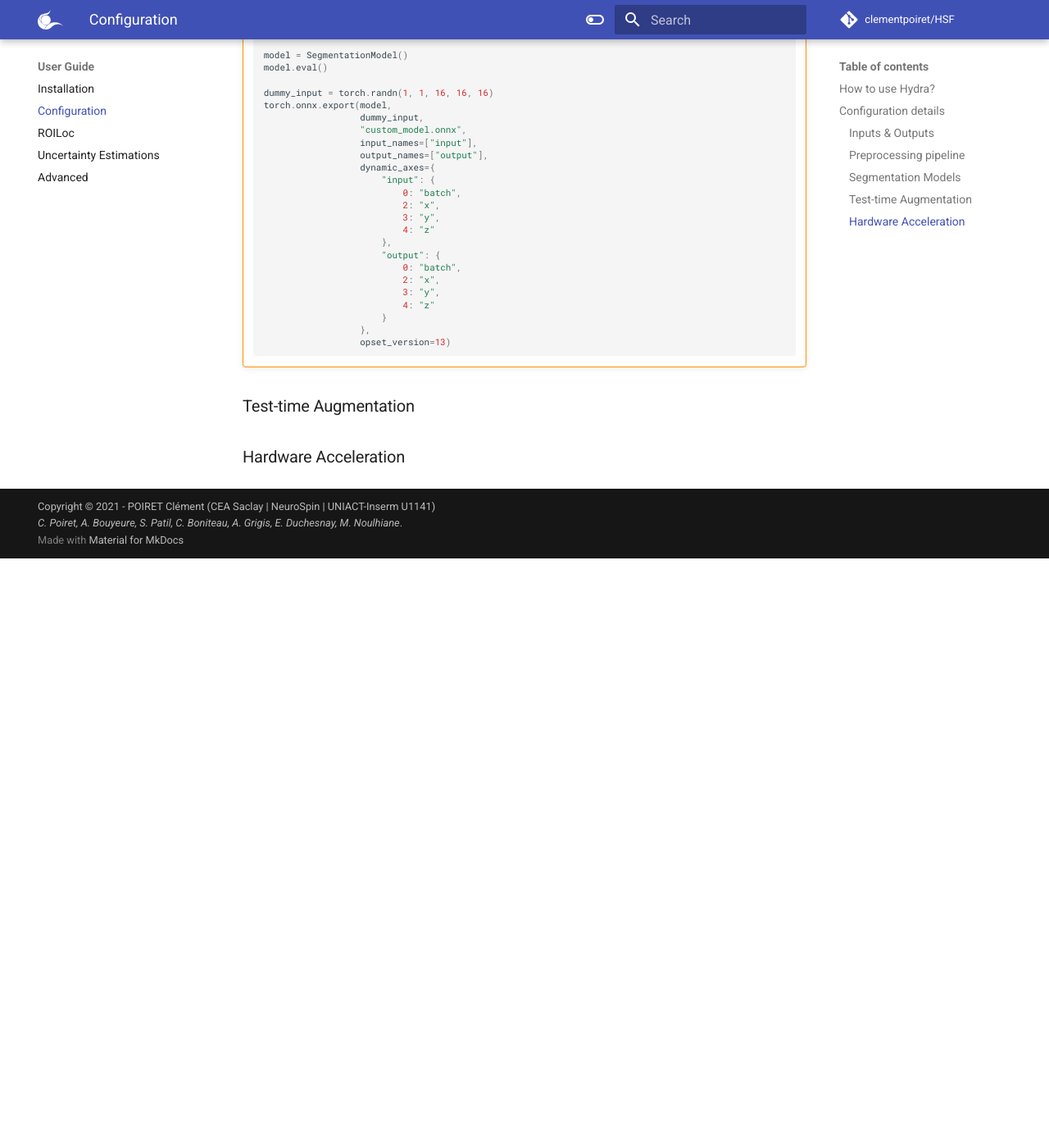
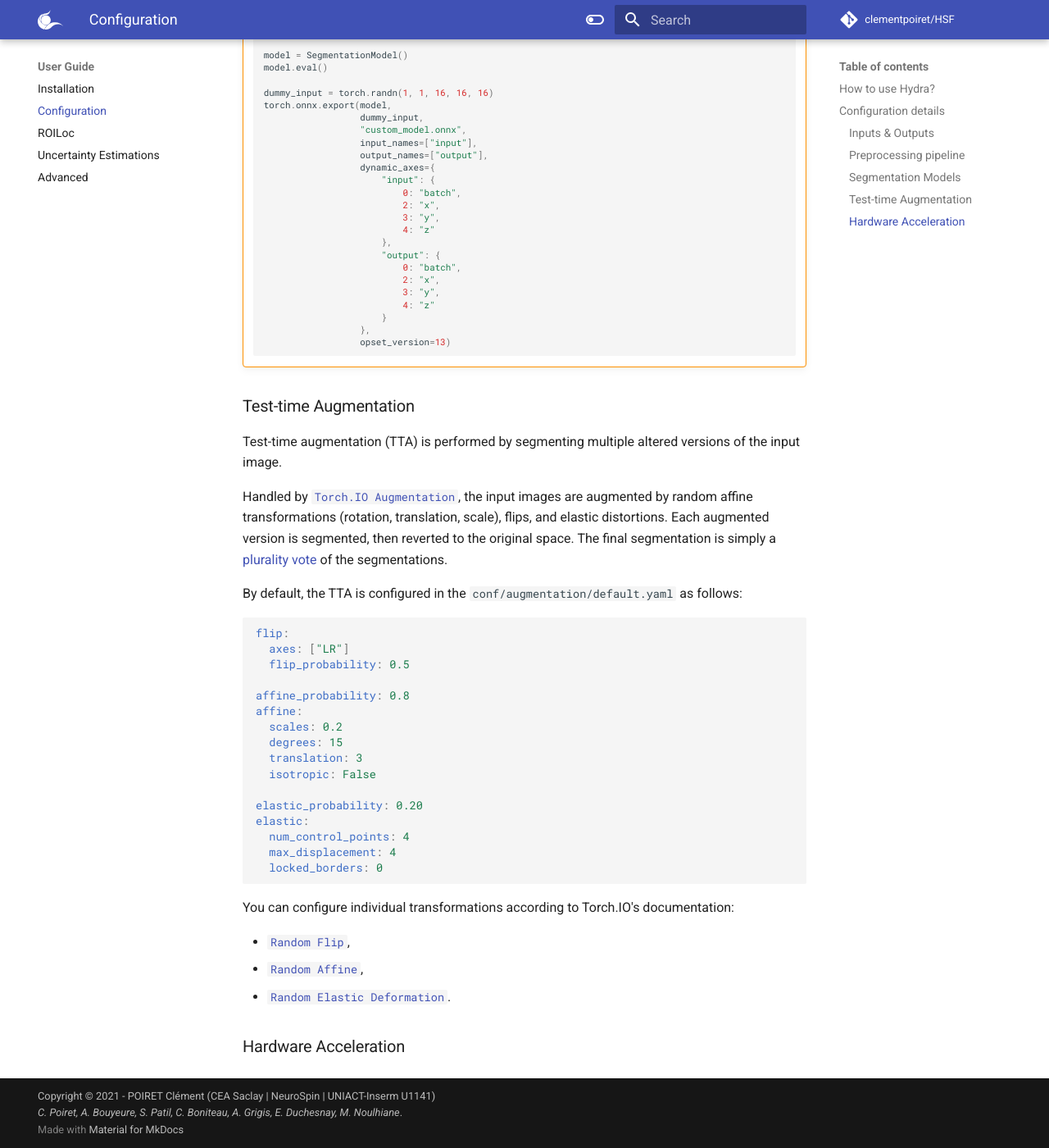
Before and after one commit to clementpoiret/HSF, an MkDocs documentation site: the page built from docs/user-guide/configuration.md, in a window 1280 px wide and 1400 px high, scrolled down 2834 px. Shown: the whole window at 82% size. Built offline with MkDocs 1.6.1 and Material for MkDocs 9.7.7, drawn with Linux system fonts in a browser that asks for light colours; comment, search, counter and statistics services are not loaded; the version menu is left out; before the commit the page ends 3515 px from its top, so only the background shows below that.

Commit message:
[DOCS] Added TTA

````diff
--- a/docs/user-guide/configuration.md
+++ b/docs/user-guide/configuration.md
@@ -135,4 +135,39 @@ hsf segmentation=single_accurate segmentation.models={"custom_model.onnx":{"url"
 
 ### Test-time Augmentation
 
+Test-time augmentation (TTA) is performed by segmenting multiple altered versions of the input image.
+
+Handled by [`Torch.IO Augmentation`](https://torchio.readthedocs.io/transforms/augmentation.html), the input images
+are augmented by random affine transformations (rotation, translation, scale), flips, and elastic distortions.
+Each augmented version is segmented, then reverted to the original space. The final segmentation is simply a
+[plurality vote](https://www.wikiwand.com/en/Plurality_(voting)) of the segmentations.
+
+By default, the TTA is configured in the `conf/augmentation/default.yaml` as follows:
+
+```yaml
+flip:
+  axes: ["LR"]
+  flip_probability: 0.5
+
+affine_probability: 0.8
+affine:
+  scales: 0.2
+  degrees: 15
+  translation: 3
+  isotropic: False
+
+elastic_probability: 0.20
+elastic:
+  num_control_points: 4
+  max_displacement: 4
+  locked_borders: 0
+```
+
+You can configure individual transformations according to Torch.IO's documentation:
+
+- [`Random Flip`](https://torchio.readthedocs.io/transforms/augmentation.html#randomflip),
+- [`Random Affine`](https://torchio.readthedocs.io/transforms/augmentation.html#randomaffine),
+- [`Random Elastic Deformation`](https://torchio.readthedocs.io/transforms/augmentation.html#randomelasticdeformation).
+
+
 ### Hardware Acceleration
````
